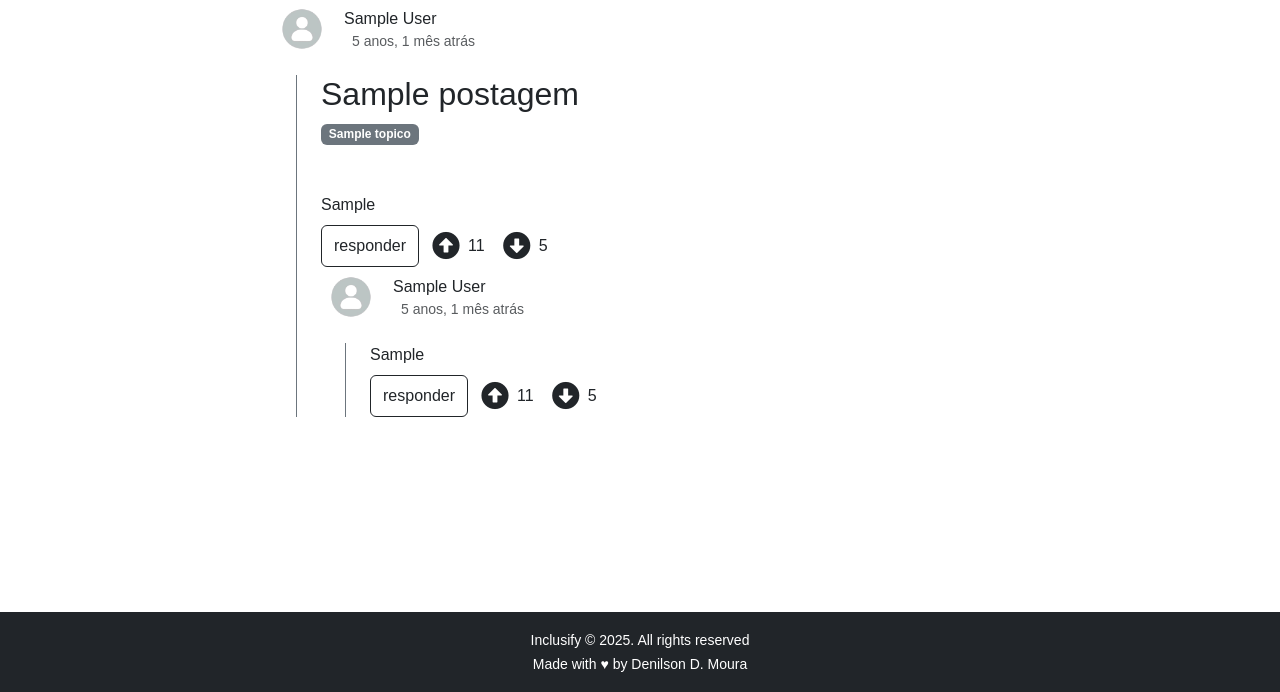
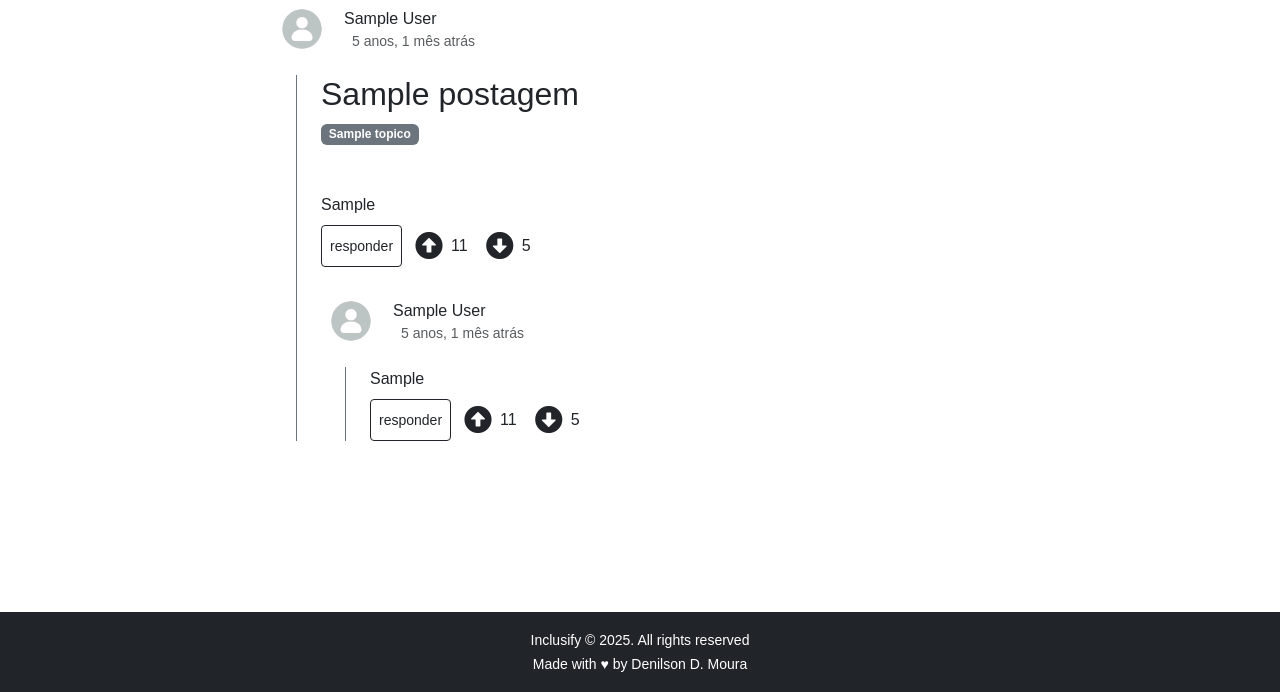
Before and after one commit to denilsondmoura/inclusify, a Django app: page /postagens/1/ in a window 1280 px wide. Shown: the part 108-800 px from the top of the page. Run offline with Django 5.2, Linux system fonts and the light colour scheme; tables that the repository leaves empty hold one stand-in row (values such as "Sample post"); some libraries are stand-ins or nearby versions; some web fonts are replaced.

Commit message:
ajustes na na pagina de detalhes da postagem

```diff
--- a/apps/core/templates/partials/comentario.html
+++ b/apps/core/templates/partials/comentario.html
@@ -1,5 +1,6 @@
 {% load static %}
 
+<div class="mb-4">
     <div class="mb-4">
         {% include "partials/postagem_comentario_avatar.html" %}
         <article role="article" class="border-start border-1 border-secondary px-4 ms-4">
@@ -8,8 +9,9 @@
             </div>
 
             {% include "partials/postagem_button_group.html" %}
+        </article>
+    </div>
     {% for comentario in comentario.respostas.all %}
         {% include "partials/comentario.html" %}
     {% endfor %}
-    </article>
 </div>
--- a/apps/core/templates/partials/postagem_button_group.html
+++ b/apps/core/templates/partials/postagem_button_group.html
@@ -3,7 +3,7 @@
 
 <div class="mb-0 mt-2 d-inline-flex">
     <!-- Botão Responder que ativa o collapse -->
-    <button class="btn btn-outline-dark me-2"
+    <button class="btn btn-outline-dark btn-sm me-2"
             type="button"
             data-bs-toggle="collapse"
             data-bs-target="#respostaForm-{% if comentario %}comentario-{{ comentario.id }}{% else %}postagem-{{ object.id }}{% endif %}"
@@ -36,7 +36,7 @@
         </div>
 
         <div class="d-flex justify-content-end">
-            <button type="button" class="btn btn-outline-secondary me-2"
+            <button type="button" class="btn btn-outline-secondary btn-sm me-2"
                     data-bs-toggle="collapse"
                     data-bs-target="#respostaForm-{% if comentario %}comentario-{{ comentario.id }}{% else %}postagem-{{ object.id }}{% endif %}">
                 Cancelar
--- a/apps/core/templates/postagem_detail.html
+++ b/apps/core/templates/postagem_detail.html
@@ -7,7 +7,8 @@
       <div class="col-lg-8 col-md-12">
         {% include "partials/postagem_comentario_avatar.html" %}
         <section class="border-start border-1 border-secondary px-4 ms-4">
-          <article role="article">
+          <div class="mb-4">
+            <article role="article mb-4">
               <header class="mb-5">
                 <h1 id="introduction" class="h2">{{ object.titulo }}</h1>
                 <nav class="d-inline-block">
@@ -23,6 +24,7 @@
               </div>
             </article>
             {% include "partials/postagem_button_group.html" %}
+          </div>
           {% for comentario in object.comentarios.all %}
             {% include "partials/comentario.html" %}
           {% endfor %}
```
Lines whose indentation alone changed are shown as unchanged.
